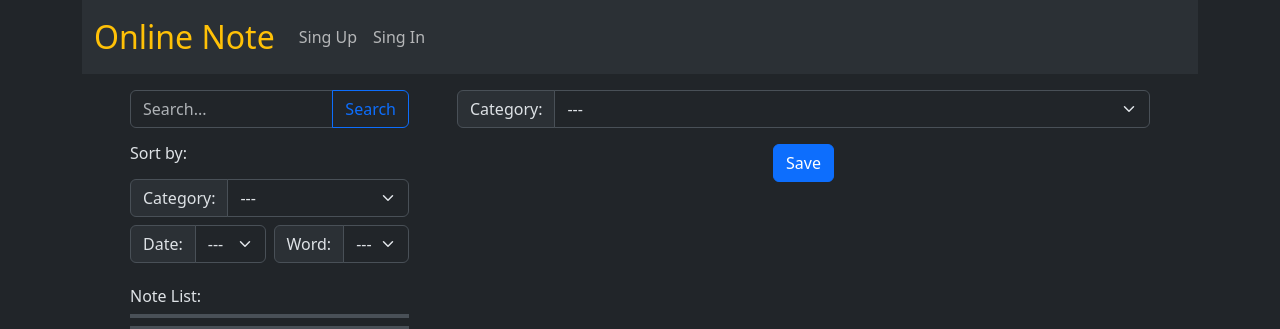
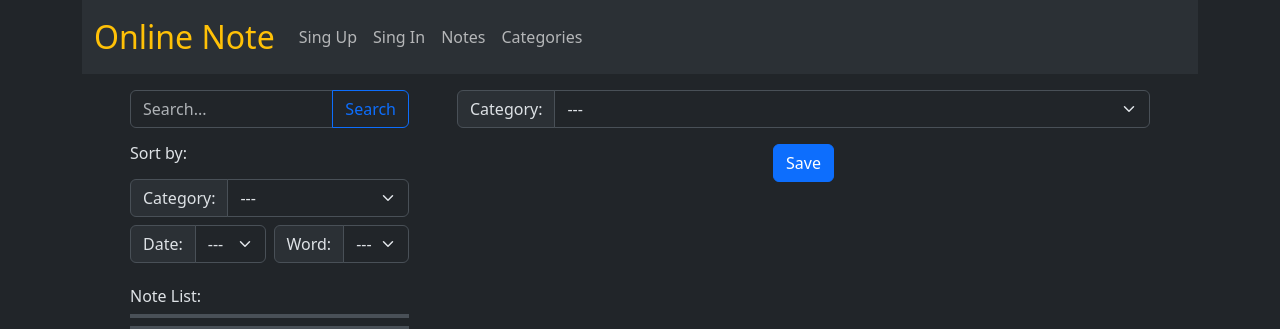
Before and after one commit to BRANYA43/online_notes, a Django app: template src/templates/home.html in a window 1280 px wide. Shown: the top 329 px of the page. Run offline with Django 4.2, Linux system fonts and the light colour scheme; the template is opened without the code that fills it, so the values that code supplies are empty; some libraries are stand-ins or nearby versions.

Commit message:
Add categories link to navbar

```diff
--- a/src/templates/includes/navbar.html
+++ b/src/templates/includes/navbar.html
@@ -20,6 +20,13 @@
             <a name="login_link" class="nav-link" href="#" data-bs-toggle="modal" data-bs-target="#modal_login_form">Sing In</a>
           </li>
         {% endif %}
+        <li class="nav-item">
+          <a class="nav-link" href="{% url 'home' %}">Notes</a>
+        </li>
+        <li class="nav-item">
+          <a class="nav-link" aria-current="page" href="{% url 'categories' %}">Categories</a>
+        </li>
+
       </ul>
     </div>
   </div>
```
